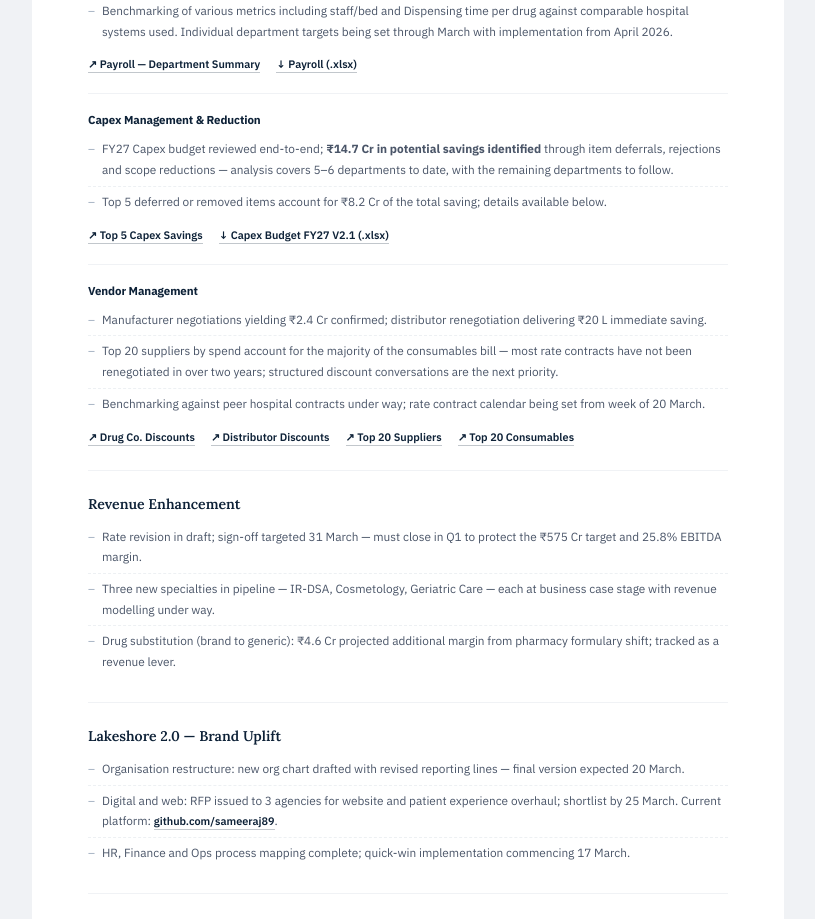
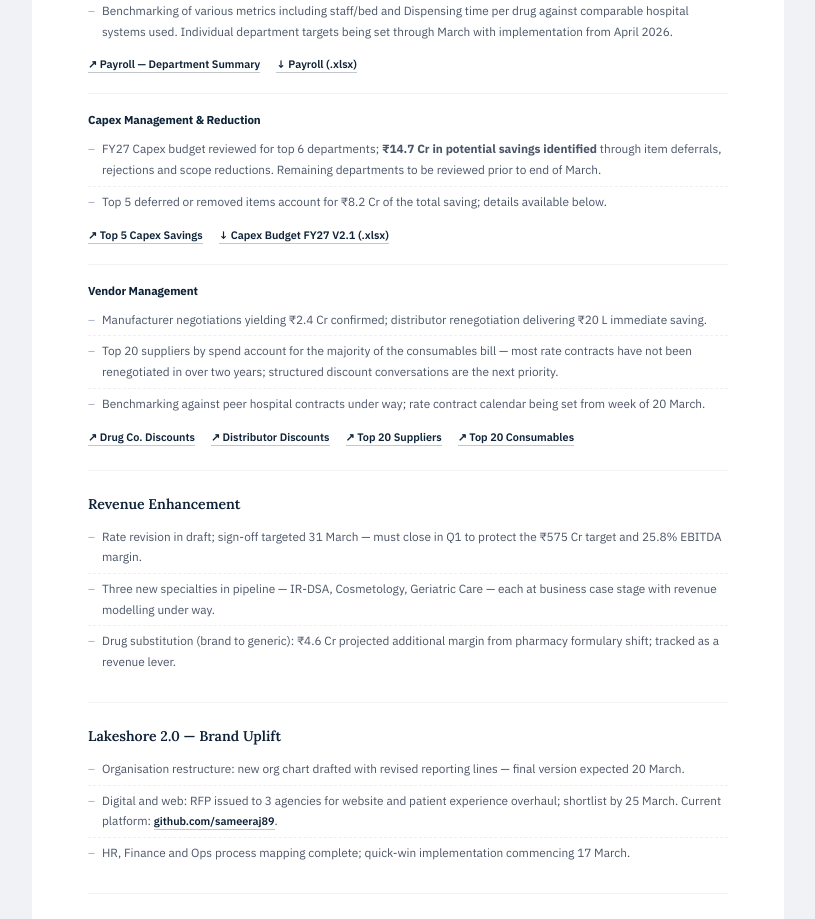
Before and after one commit to sameeraj89/vpsdashboard, a plain HTML site: page LHRC_Chairman_Update.html in a window 1280 px wide. Shown: the part 960-1879 px from the top of the page, without its empty margins (232-1047 px from the left). Drawn offline with Linux system fonts and the light colour scheme.

Commit message:
Update Capex bullet: top 6 depts reviewed, remaining by end of March
Co-Authored-By: Claude Sonnet 4.6 <noreply@anthropic.com>

```diff
--- a/LHRC_Chairman_Update.html
+++ b/LHRC_Chairman_Update.html
@@ -255,7 +255,7 @@ body.edit-mode [data-edit-id]:empty::before { content: attr(data-placeholder); c
       <div class="sub-section">
         <div class="sub-sec-title" data-edit-id="s3-title">Capex Management &amp; Reduction</div>
         <ul class="sec-pts" data-edit-id="s3-body">
-          <li>FY27 Capex budget reviewed end-to-end; <strong>₹14.7 Cr in potential savings identified</strong> through item deferrals, rejections and scope reductions — analysis covers 5–6 departments to date, with the remaining departments to follow.</li>
+          <li>FY27 Capex budget reviewed for top 6 departments; <strong>₹14.7 Cr in potential savings identified</strong> through item deferrals, rejections and scope reductions. Remaining departments to be reviewed prior to end of March.</li>
           <li>Top 5 deferred or removed items account for ₹8.2 Cr of the total saving; details available below.</li>
         </ul>
         <div class="dl-links" style="margin-top:10px;">
```
